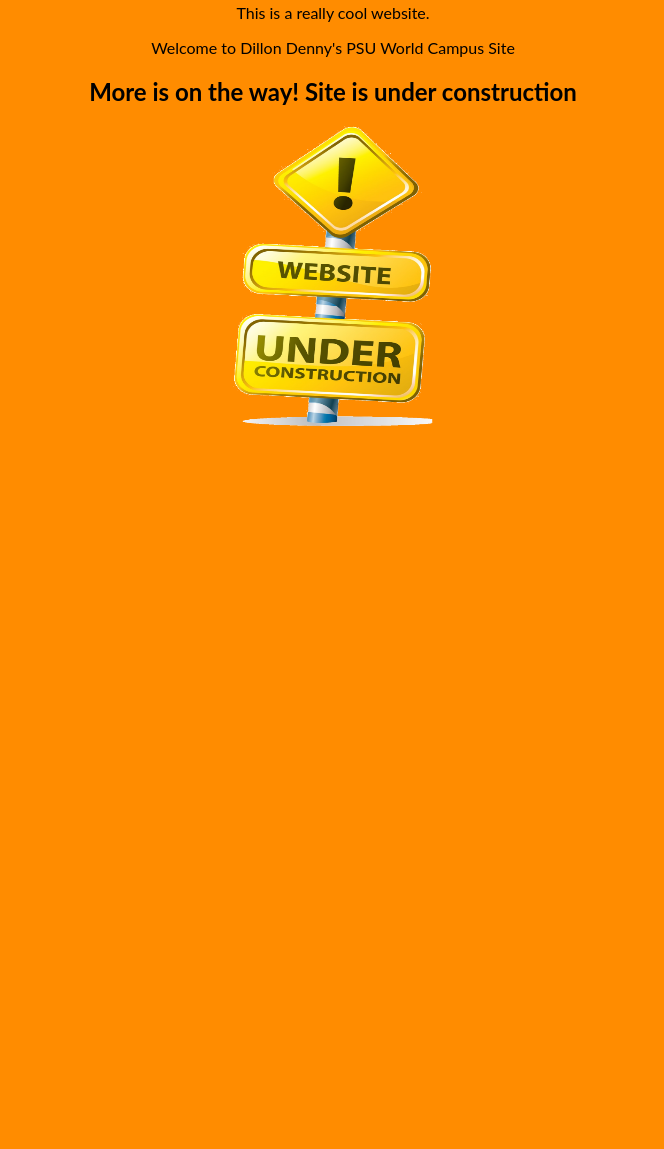
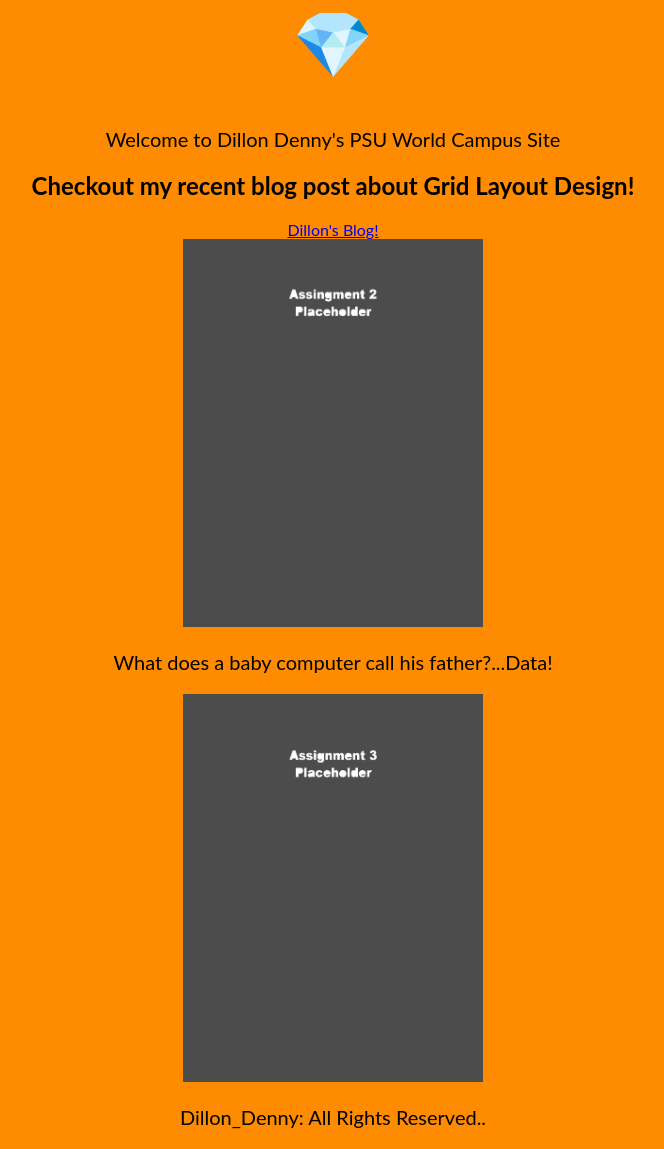
Before and after one commit to Flippind94/roadtest, a plain HTML site: page index.html in a window 1280 px wide. Shown: the part 162-1311 px from the top of the page, without its empty margins (307-971 px from the left). Before the commit the page ends 800 px from the top, so only its background shows below. Drawn offline with Linux system fonts and the light colour scheme.

Commit message:
Add files via upload

```diff
--- a/index.html
+++ b/index.html
@@ -9,11 +9,31 @@
         <!-- Add content here -->
         <center>
         <h1>Hello!</h1>
-        <p>This is a really cool website.</p>
+        <h1>💎</h1>
         <p>Welcome to Dillon Denny's PSU World Campus Site</p>
-        <h2>More is on the way! Site is under construction</h2>
-        <img src="images/construction.png" alt="constructionsign"
-        style="width:200px;height:300px;">
-        </center>
+        <h2>Checkout my recent blog post about Grid Layout Design!</h2>
+        <a href="https://sites.psu.edu/dillondenny/2022/06/01/great-grids/">Dillon's Blog!</a>
+    </center>
+
+<div style="text-align: center;">
+<img src="images/placeholder1.jpg" alt="placeholder" width="300"height"600">
+</div>
+
+    <center>
+<p>What does a baby computer call his father?...Data!</p>
+    <center>
+
+<div style="text-align: center;">
+<img src="images/placeholder2.jpg" alt="placeholder2" width="300"height"600">
+</div>
+
+
+<center>
+<footer>
+        <p>Dillon_Denny: All Rights Reserved..</p>
+    </footer>
+</center>
+
+
     </body>
 </html>
--- a/styles.css
+++ b/styles.css
@@ -7,3 +7,8 @@ h1 {
     color: black;
     font-size: 65px;
 }
+
+
+p {
+    font-size: 20px;
+}
```
Also changed, not shown: images/placeholder1.jpg (added), images/placeholder2.jpg (added).
